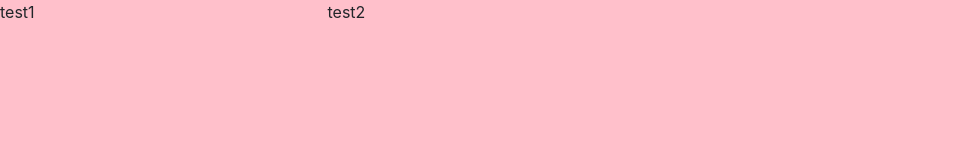
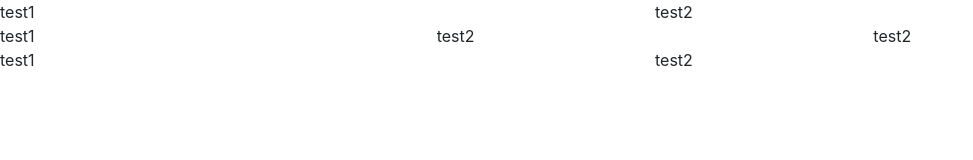
Before and after one commit to FloortjeTjeertes/ebasco, a plain HTML site: page index.html in a window 1280 px wide. Shown: the whole page, without its empty margins (0-973 px from the left). Drawn offline with nearby package versions, Linux system fonts and the light colour scheme.

Commit message:
comit 14:35

```diff
--- a/index.html
+++ b/index.html
@@ -13,15 +13,26 @@
 <div class="row">
   <div class="col">test1</div>
   <div class="col">test2</div>
-  <div class="col"></div>
-  <div class="col"></div>
+</div>
+<div class="row" >
+  <div class="col">test1</div>
+  <div class="col">test2</div>
+  <div class="col">test2</div>
+
 </div>
 
 <!-- einde view 1 -->
 
 
+<!-- view 1 -->
+<div class="row viewTwo" >
+  <div class="col">test1</div>
+  <div class="col">test2</div>
+</div>
 
 
+
+<!-- einde view 2 -->
 
 
 
--- a/style.css
+++ b/style.css
@@ -1,5 +1,5 @@
 body{
-  background-color: pink;
+
 }
 .navbar{
   background-color: purple;
```
